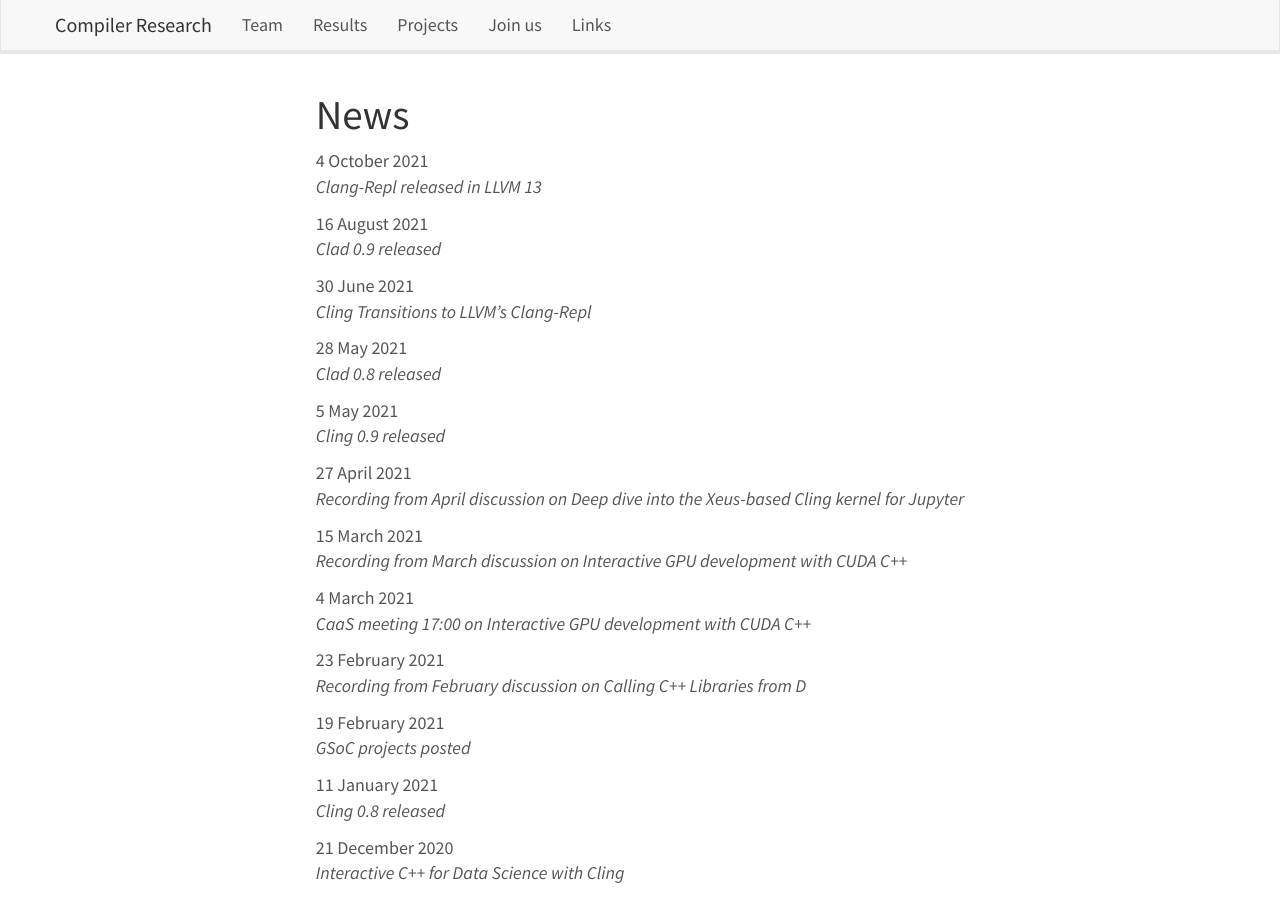
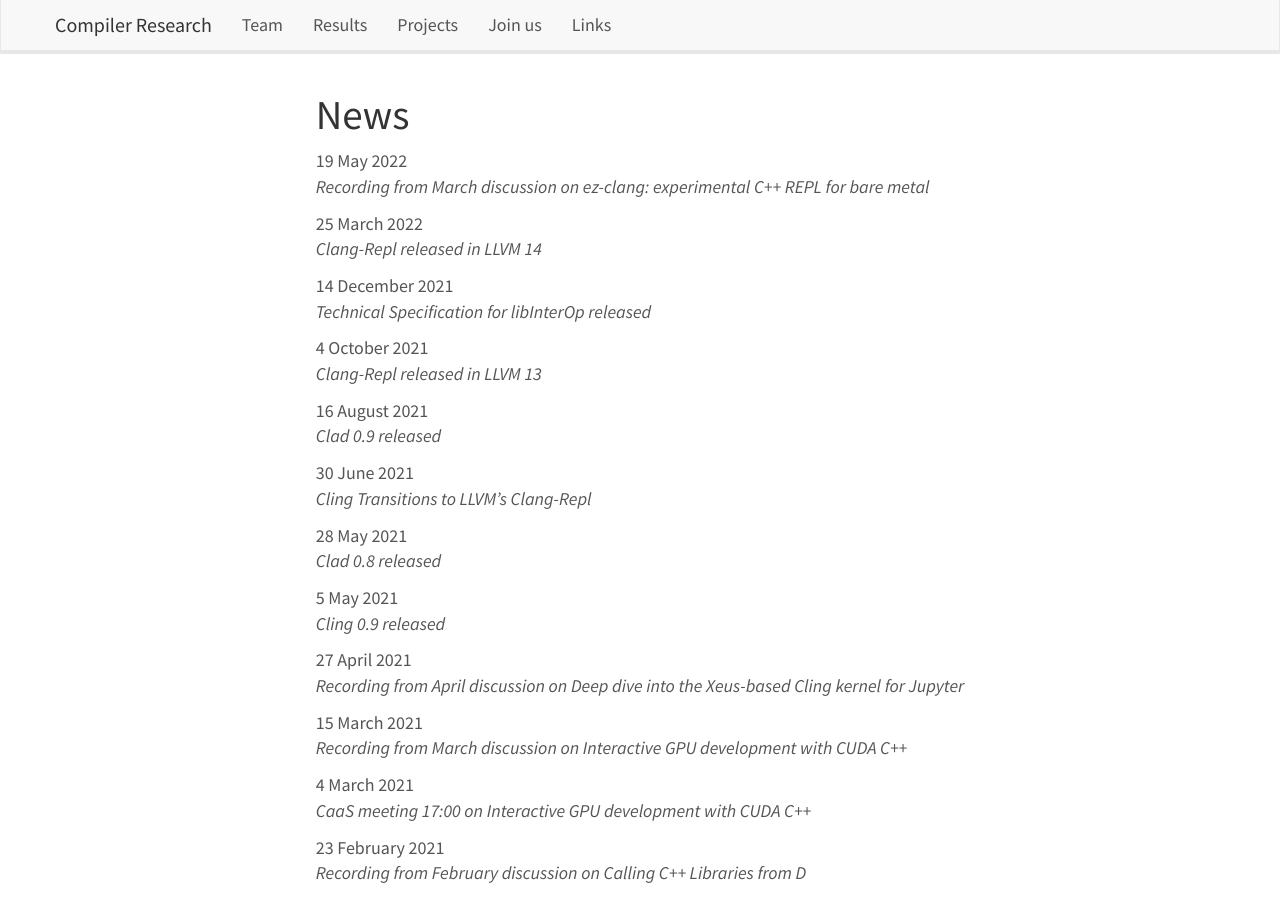
Before and after one commit to vgvassilev/clad, a Jekyll site: the page built from _pages/allnews.md, in a window 1280 px wide and 900 px high. Built offline with Jekyll 4.4.1, drawn with Linux system fonts in a browser that asks for light colours; nearby versions of some CDN libraries; a style sheet for code colours, icons or effects is not loaded.

Commit message:
Add some news.

```diff
--- a/_data/news.yml
+++ b/_data/news.yml
@@ -1,3 +1,15 @@
+- date: 19 May 2022
+  headline: "Recording from March discussion on ez-clang: experimental C++ REPL for bare metal"
+  link: "https://youtu.be/gKNxTeDBczk"
+
+- date: 25 March 2022
+  headline: "Clang-Repl released in LLVM 14"
+  link: "https://github.com/llvm/llvm-project/releases/tag/llvmorg-14.0.0"
+
+- date: 14 December 2021
+  headline: "Technical Specification for libInterOp released"
+  link: "https://compiler-research.org/libinterop/"
+
 - date: 4 October 2021
   headline: "Clang-Repl released in LLVM 13"
   link: "https://github.com/llvm/llvm-project/releases/tag/llvmorg-13.0.0"
```
